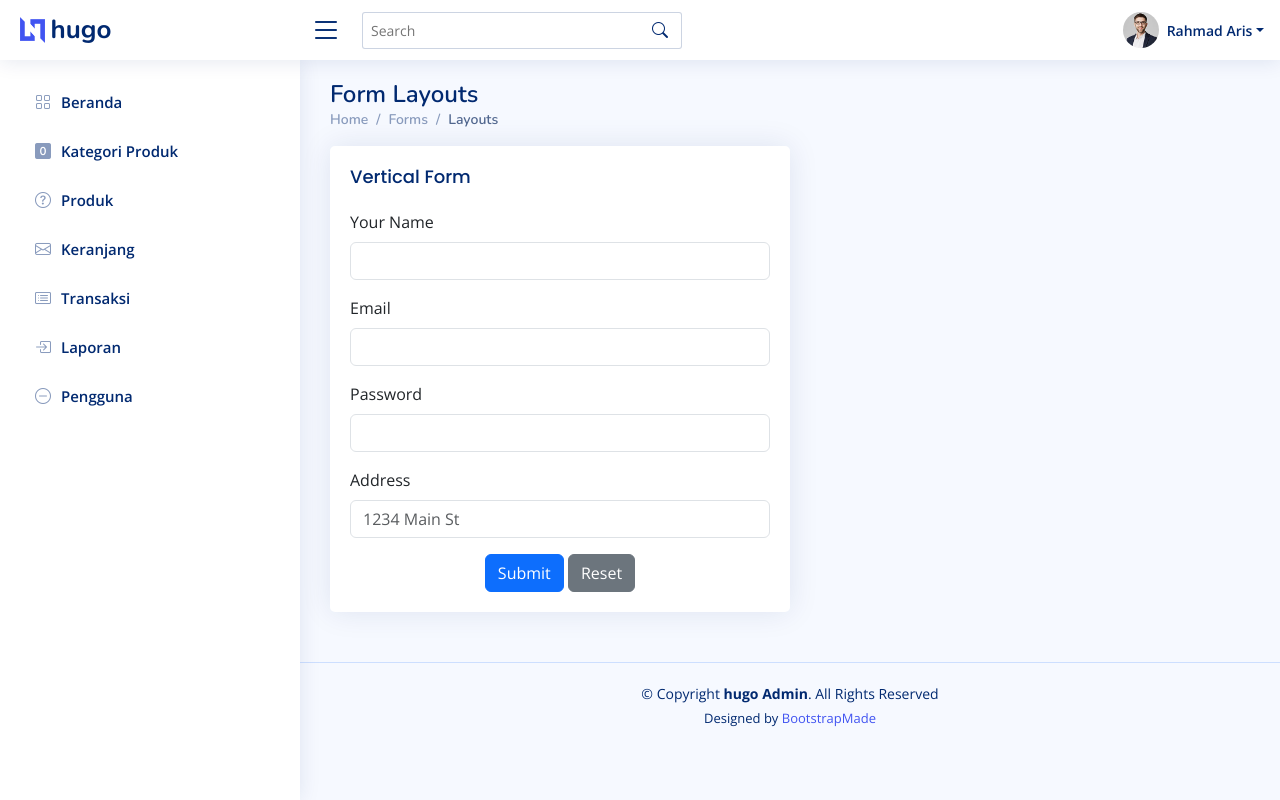
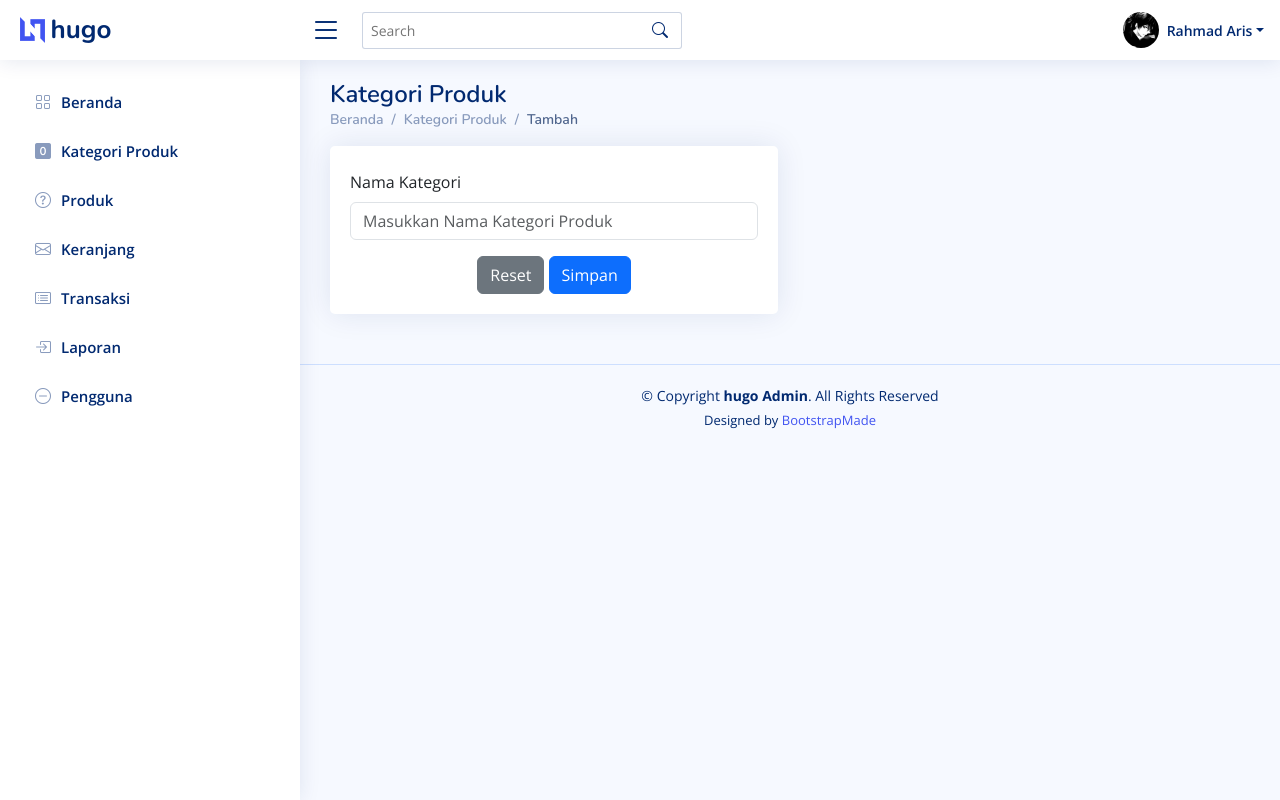
Before and after one commit to RahmadAris12/HuGo-Mart, a PHP site: page /admin/t_kategori.php in a window 1280 px wide. Run offline with PHP 8.4, Linux system fonts and the light colour scheme; some libraries are stand-ins or nearby versions.

Commit message:
mengedit semua file php kecuali index.php

```diff
--- a/admin/e_kategori.php
+++ b/admin/e_kategori.php
@@ -2,7 +2,7 @@
 include "koneksi.php";
 
 
-$id  = $_GET['id'];
+$id  = $_GET['id_kategori'];
 $sql = mysqli_query($koneksi, "SELECT * FROM tb_kategori WHERE id_kategori = '$id'");
 $data = mysqli_fetch_array($sql);
 
--- a/admin/h_kategori.php
+++ b/admin/h_kategori.php
@@ -1,6 +1,6 @@
 <?php
 include "koneksi.php";
-$id = $_GET['id'];
+$id = $_GET['id_kategori'];
 
 $hapus = mysqli_query($koneksi, "DELETE FROM tb_kategori WHERE id_kategori =
 '$id'");
--- a/admin/koneksi.php
+++ b/admin/koneksi.php
@@ -1,3 +1,3 @@
 <?php
-$koneksi = mysqli_connect("localhost", "root", "","hugo");
+$koneksi = mysqli_connect("localhost", "root", "","furnimart");
 ?>
--- a/admin/login.php
+++ b/admin/login.php
@@ -5,7 +5,7 @@
   <meta charset="utf-8">
   <meta content="width=device-width, initial-scale=1.0" name="viewport">
 
-  <title>Login - Nama Website Admin</title>
+  <title>Login - hugo Admin</title>
   <meta content="" name="description">
   <meta content="" name="keywords">
 
@@ -43,7 +43,7 @@
               <div class="d-flex justify-content-center py-4">
                 <a href="index.php" class="logo d-flex align-items-center w-auto">
                   <img src="assets/img/logo.png" alt="">
-                  <span class="d-none d-lg-block">Nama Website</span>
+                  <span class="d-none d-lg-block">hogu</span>
                 </a>
               </div><!-- End Logo -->
 
@@ -77,7 +77,7 @@
               </div>
 
               <div class="credits">
-                Designed by <a href="https://instagram.com/namaig/">Nama Anda</a>
+                Designed by <a href="https://instagram.com/namaig/">Rahmad Aris</a>
               </div>
 
             </div>
--- a/admin/produk.php
+++ b/admin/produk.php
@@ -202,10 +202,10 @@
                                     $query = isset($_POST['query']) ? mysqli_real_escape_string($koneksi, $_GET['query']) : '';
 
                                     //Tambahkan where jika query tidak kosong
-                                    $sql_query = "SELECT tb_produk.id_produk, tb_produk.nm_produk, tb_produk.harga, tb_produk.stok, tb_ktg.nm_ktg, tb_produk.gambar FROM tb_produk LEFT JOIN tb_ktg ON tb_produk.id_ktg = tb_ktg.id_ktg";
+                                    $sql_query = "SELECT tb_produk.id_produk, tb_produk.nm_produk, tb_produk.harga, tb_produk.stok, tb_kategori.nm_kategori, tb_produk.gambar FROM tb_produk LEFT JOIN tb_kategori ON tb_produk.id_kategori = tb_kategori.id_kategori";
 
                                     if (!empty($query)) {
-                                        $sql_query .= " WHERE tb_produk.nm_produk LIKE '%$query%' OR tb_ktg.nm_ktg LIKE '%$query%' OR tb_produk.desk LIKE '%$query%'";
+                                        $sql_query .= " WHERE tb_produk.nm_produk LIKE '%$query%' OR tb_kategori.nm_kategori LIKE '%$query%' OR tb_produk.desk LIKE '%$query%'";
                                     }
                                     $sql= mysqli_query($koneksi, $sql_query);
 
--- a/admin/t_kategori.php
+++ b/admin/t_kategori.php
@@ -1,3 +1,27 @@
+<?php
+include "koneksi.php";
+
+if (isset($_POST['simpan'])) {
+    $auto = mysqli_query($koneksi, "select max(id_kategori) as max_code from tb_kategori");
+    $hasil = mysqli_fetch_array($auto);
+    $code = $hasil['max_code'];
+    $urutan = (int)substr($code, 1, 3);
+    $urutan++;
+    $huruf = "K";
+    $id_kategori = $huruf . sprintf("%03s", $urutan);
+    $nm_kategori = $_POST['nm_kategori'];
+
+    $query = mysqli_query($koneksi, "INSERT INTO tb_kategori(id_kategori, nm_kategori) VALUES ('$id_kategori', '$nm_kategori')");
+    if ($query) {
+        echo "<script>alert('Data berhasil ditambahkan!')</script>";
+        header("refresh:0, kategori.php");
+    } else {
+        echo "<script>alert('Data gagal ditambahkan!')</script>";
+        header("refresh:0, kategori.php");
+    }
+}
+
+?>
 <!DOCTYPE html>
 <html lang="en">
 
@@ -70,13 +94,13 @@
         <li class="nav-item dropdown pe-3">
 
           <a class="nav-link nav-profile d-flex align-items-center pe-0" href="#" data-bs-toggle="dropdown">
-            <img src="assets/img/profile-img.jpg" alt="Profile" class="rounded-circle">
+            <img src="assets/img/acc.jpg" alt="Profile" class="rounded-circle">
             <span class="d-none d-md-block dropdown-toggle ps-2">Rahmad Aris</span>
           </a><!-- End Profile Iamge Icon -->
 
 
-          </ul><!-- End Profile Dropdown Items -->
-        </li><!-- End Profile Nav -->
+      </ul><!-- End Profile Dropdown Items -->
+      </li><!-- End Profile Nav -->
 
       </ul>
     </nav><!-- End Icons Navigation -->
@@ -101,7 +125,7 @@
 
       <li class="nav-item">
         <a class="nav-link collapsed" href="kategori.php">
-        <i class="bi bi-0-square-fill"></i>
+          <i class="bi bi-0-square-fill"></i>
           <span>Kategori Produk</span>
         </a>
       </li><!-- End Kategori Nav -->
@@ -149,54 +173,33 @@
   <main id="main" class="main">
 
     <div class="pagetitle">
-      <h1>Form Layouts</h1>
+      <h1>Kategori Produk</h1>
       <nav>
         <ol class="breadcrumb">
-          <li class="breadcrumb-item"><a href="index.html">Home</a></li>
-          <li class="breadcrumb-item">Forms</li>
-          <li class="breadcrumb-item active">Layouts</li>
+          <li class="breadcrumb-item"><a href="index.html">Beranda</a></li>
+          <li class="breadcrumb-item">Kategori Produk</li>
+          <li class="breadcrumb-item active">Tambah</li>
         </ol>
       </nav>
     </div><!-- End Page Title -->
+    <section class="section">
+      <div class="row">
+        <div class="col-lg-6">
+          <div class="card">
+            <div class="card-body">
+              <form class="row g-3 mt-2" method="post">
+                <div class="col-12">
+                  <label for="nm_kategori" class="form-label">Nama Kategori</label>
+                  <input type="text" class="form-control" id="nm_kategori" name="nm_kategori" placeholder="Masukkan Nama Kategori Produk">
+                </div>
+                <div class="text-center">
+                  <button type="reset" class="btn btn-secondary">Reset</button>
+                  <button type="submit" class="btn btn-primary" name="simpan">Simpan</button>
+                </div>
+              </form>
 
             </div>
           </div>
-
-        </div>
-
-        <div class="col-lg-6">
-
-          <div class="card">
-            <div class="card-body">
-              <h5 class="card-title">Vertical Form</h5>
-
-              <!-- Vertical Form -->
-              <form class="row g-3">
-                <div class="col-12">
-                  <label for="inputNanme4" class="form-label">Your Name</label>
-                  <input type="text" class="form-control" id="inputNanme4">
-                </div>
-                <div class="col-12">
-                  <label for="inputEmail4" class="form-label">Email</label>
-                  <input type="email" class="form-control" id="inputEmail4">
-                </div>
-                <div class="col-12">
-                  <label for="inputPassword4" class="form-label">Password</label>
-                  <input type="password" class="form-control" id="inputPassword4">
-                </div>
-                <div class="col-12">
-                  <label for="inputAddress" class="form-label">Address</label>
-                  <input type="text" class="form-control" id="inputAddress" placeholder="1234 Main St">
-                </div>
-                <div class="text-center">
-                  <button type="submit" class="btn btn-primary">Submit</button>
-                  <button type="reset" class="btn btn-secondary">Reset</button>
-                </div>
-              </form><!-- Vertical Form -->
-
-            </div>
-          </div>
-
         </div>
       </div>
     </section>
--- a/admin/t_produk.php
+++ b/admin/t_produk.php
@@ -15,7 +15,7 @@ if (isset($_POST['simpan'])) {
     $harga = $_POST['harga'];
     $stok = $_POST['stok'];
     $desk = $_POST['desk'];
-    $id_ktg = $_POST['id_ktg'];
+    $id_ktg = $_POST['id_kategori'];
 
     // Upload gambar
     $imgfile = $_FILES['gambar']['name'];
@@ -31,7 +31,7 @@ if (isset($_POST['simpan'])) {
         move_uploaded_file($tmp_file, $dir . $new_image);
 
         // Simpan data produk ke database
-        $query = mysqli_query($koneksi, "INSERT INTO tb_produk (id_produk, nm_produk, harga, stok, desk, id_ktg,
+        $query = mysqli_query($koneksi, "INSERT INTO tb_produk (id_produk, nm_produk, harga, stok, desk, id_kategori,
         gambar) VALUES ('$id_produk', '$nm_produk', '$harga', '$stok', '$desk', '$id_ktg', '$imgnewfile')");
 
         if ($query) {
```
Also changed, not shown: admin/kategori.php (+7 -12 lines), admin/pengguna.php (+48 -8 lines), admin/t_pengguna.php (+40 -6 lines).
